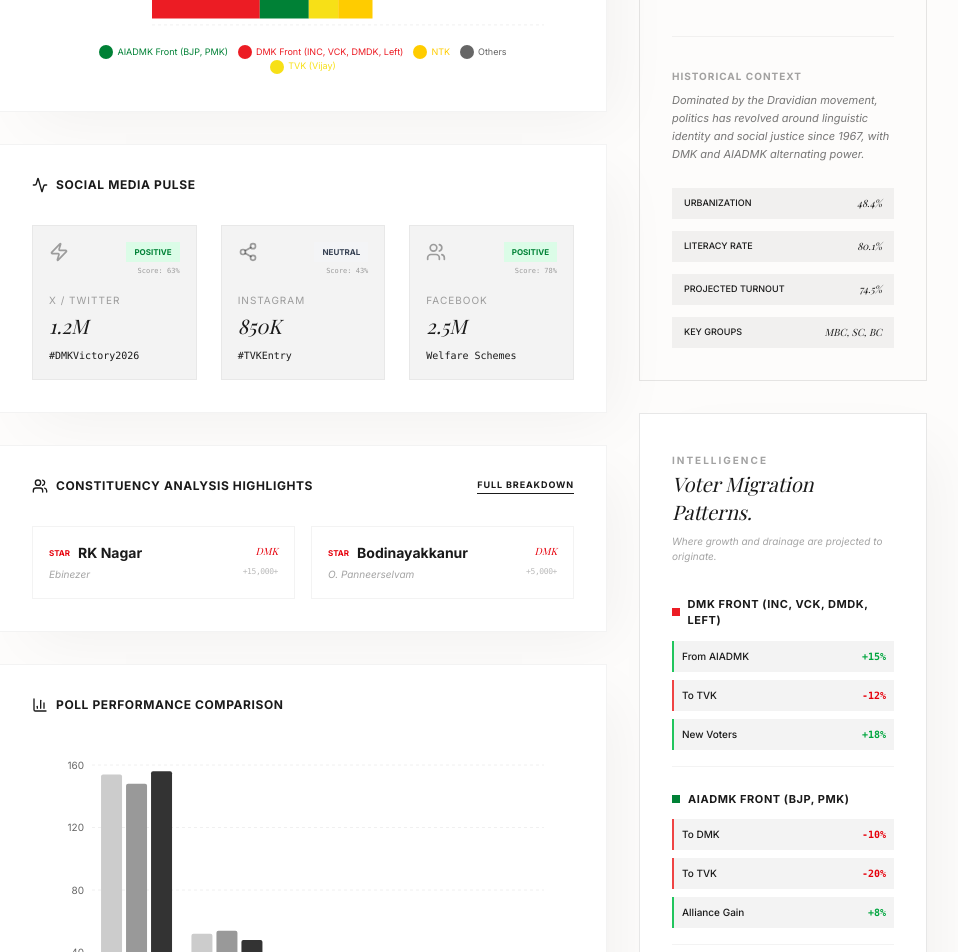
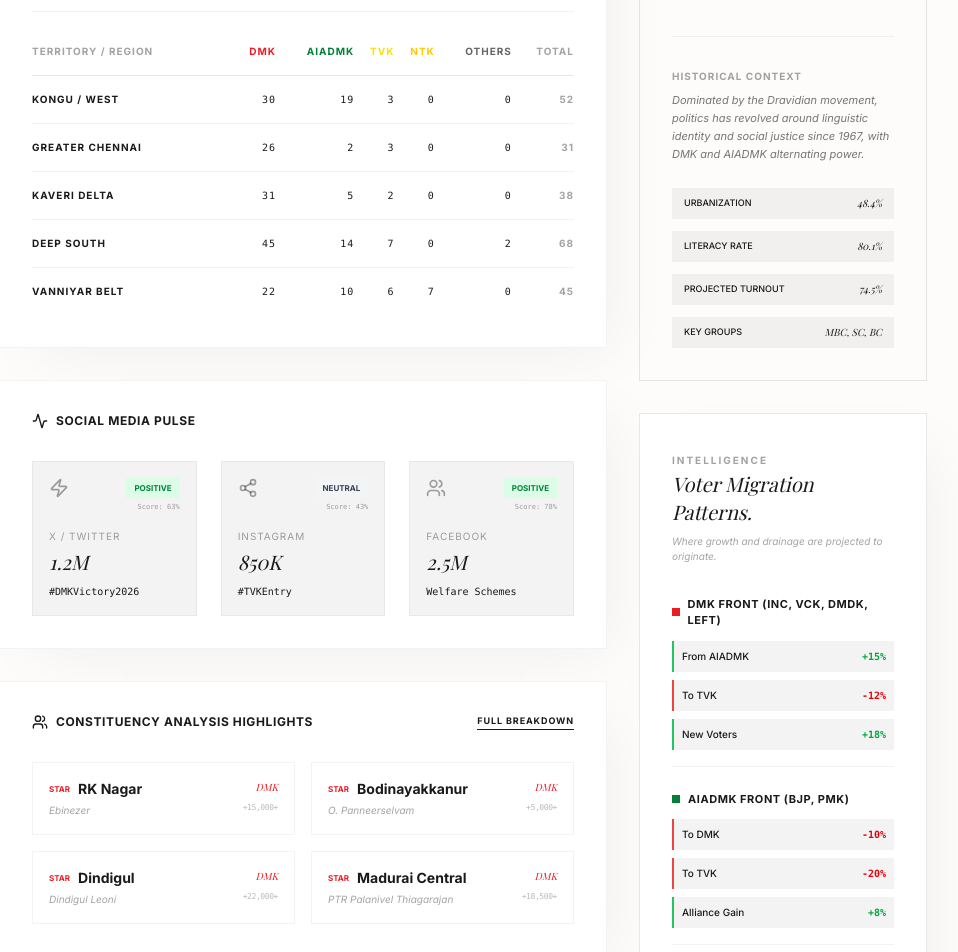
Before and after one commit to cryptochitty/Tn-election-, a React (Vite) app: page / in a window 1280 px wide. Shown: the part 960-1912 px from the top of the page, without its empty margins (305-1263 px from the left). Built offline with nearby package versions, Linux system fonts and the light colour scheme; a web font is replaced by a local one.

Commit message:
feat: Add regionId to constituencies
Introduces the `regionId` property to constituency data, enabling better organization and filtering by geographical region. This enhances the application's ability to analyze electoral data on a more granular level.

```diff
--- a/src/App.tsx
+++ b/src/App.tsx
@@ -89,11 +89,23 @@
       { id: 'north', label: 'Vanniyar Belt', total: 45, partySeats: { dmk: 22, aiadmk: 10, tvk: 6, ntk: 7 } },
     ],
     constituencies: [
-      { id: 'rk-nagar', name: 'RK Nagar', type: 'Star', leading: 'DMK', margin: '15,000+', candidate: 'Ebinezer', history: [12000, 14000, 15000] },
-      { id: 'kolathur', name: 'Kolathur', type: 'Safe', leading: 'DMK', margin: '45,000+', candidate: 'M.K. Stalin', history: [40000, 42000, 45000] },
-      { id: 'bodinayakkanur', name: 'Bodinayakkanur', type: 'Star', leading: 'DMK', margin: '5,000+', candidate: 'O. Panneerselvam', history: [1000, 3000, 5000] },
-      { id: 'coimbatore-south', name: 'Coimbatore South', type: 'Swing', leading: 'AIADMK', margin: '1,200+', candidate: 'BJP-Coalition', history: [2500, 1800, 1200] },
-      { id: 'edelapuram', name: 'Edappadi', type: 'Safe', leading: 'AIADMK', margin: '30,000+', candidate: 'E.K. Palaniswami', history: [28000, 29000, 30000] },
+      { id: 'rk-nagar', name: 'RK Nagar', type: 'Star', leading: 'DMK', margin: '15,000+', candidate: 'Ebinezer', regionId: 'chennai', history: [12000, 14000, 15000] },
+      { id: 'kolathur', name: 'Kolathur', type: 'Safe', leading: 'DMK', margin: '45,000+', candidate: 'M.K. Stalin', regionId: 'chennai', history: [40000, 42000, 45000] },
+      { id: 'bodinayakkanur', name: 'Bodinayakkanur', type: 'Star', leading: 'DMK', margin: '5,000+', candidate: 'O. Panneerselvam', regionId: 'south', history: [1000, 3000, 5000] },
+      { id: 'coimbatore-south', name: 'Coimbatore South', type: 'Swing', leading: 'AIADMK', margin: '1,200+', candidate: 'BJP-Coalition', regionId: 'kongu', history: [2500, 1800, 1200] },
+      { id: 'edappadi', name: 'Edappadi', type: 'Safe', leading: 'AIADMK', margin: '30,000+', candidate: 'E.K. Palaniswami', regionId: 'kongu', history: [28000, 29000, 30000] },
+      { id: 'dindigul', name: 'Dindigul', type: 'Star', leading: 'DMK', margin: '22,000+', candidate: 'Dindigul Leoni', regionId: 'south', history: [18000, 20000, 22000] },
+      { id: 'madurai-central', name: 'Madurai Central', type: 'Star', leading: 'DMK', margin: '18,500+', candidate: 'PTR Palanivel Thiagarajan', regionId: 'south', history: [16000, 17500, 18500] },
+      { id: 'trichy-east', name: 'Trichy (East)', type: 'Swing', leading: 'DMK', margin: '4,000+', candidate: 'Inigo Irudhayaraj', regionId: 'delta', history: [8000, 6000, 4000] },
+      { id: 'villupuram', name: 'Villupuram', type: 'Swing', leading: 'AIADMK', margin: '2,500+', candidate: 'C.V. Shanmugam', regionId: 'north', history: [5000, 4000, 2500] },
+      { id: 'thanjavur', name: 'Thanjavur', type: 'Safe', leading: 'DMK', margin: '28,000+', candidate: 'Anbalagan', regionId: 'delta', history: [25000, 26000, 28000] },
+      { id: 'coimbatore-north', name: 'Coimbatore North', type: 'Swing', leading: 'AIADMK', margin: '3,800+', candidate: 'Amman Arjunan', regionId: 'kongu', history: [6000, 5000, 3800] },
+      { id: 'salem-south', name: 'Salem South', type: 'Safe', leading: 'AIADMK', margin: '22,000+', candidate: 'Balasubramanian', regionId: 'kongu', history: [20000, 21000, 22000] },
+      { id: 'erode-east', name: 'Erode East', type: 'Star', leading: 'DMK', margin: '66,000+', candidate: 'E.V.K.S. Elangovan', regionId: 'kongu', history: [10000, 35000, 66000] },
+      { id: 'tiruppur-south', name: 'Tiruppur South', type: 'Swing', leading: 'AIADMK', margin: '1,500+', candidate: 'Gunasekaran', regionId: 'kongu', history: [3000, 2200, 1500] },
+      { id: 'thoothukudi', name: 'Thoothukudi', type: 'Safe', leading: 'DMK', margin: '35,000+', candidate: 'Geetha Jeevan', regionId: 'south', history: [30000, 32000, 35000] },
+      { id: 'ramanathapuram', name: 'Ramanathapuram', type: 'Star', leading: 'DMK', margin: '12,000+', candidate: 'K. Muthuramalingam', regionId: 'south', history: [8000, 10000, 12000] },
+      { id: 'kancheepuram', name: 'Kancheepuram', type: 'Safe', leading: 'DMK', margin: '20,000+', candidate: 'Ezhilarasan', regionId: 'north', history: [15000, 18000, 20000] },
     ],
     parties: [
       {
@@ -207,10 +219,10 @@
       { id: 'south', label: 'South Bengal', total: 240, partySeats: { tmc: 145, bjp: 65, left: 26, others: 4 } },
     ],
     constituencies: [
-      { id: 'nandigram', name: 'Nandigram', type: 'Star', leading: 'BJP', margin: '1,500+', candidate: 'Suvendu Adhikari', history: [4000, 2500, 1500] },
-      { id: 'bhawanipore', name: 'Bhawanipore', type: 'Safe', leading: 'TMC', margin: '50,000+', candidate: 'Mamata Banerjee', history: [45000, 48000, 50000] },
-      { id: 'diamond-harbour', name: 'Diamond Harbour', type: 'Safe', leading: 'TMC', margin: '40,000+', candidate: 'Abhishek Banerjee', history: [35000, 38000, 40000] },
-      { id: 'singur', name: 'Singur', type: 'Swing', leading: 'TMC', margin: '5,000+', candidate: 'Bechara Manna', history: [2000, 3500, 5000] },
+      { id: 'nandigram', name: 'Nandigram', type: 'Star', leading: 'BJP', margin: '1,500+', candidate: 'Suvendu Adhikari', regionId: 'south', history: [4000, 2500, 1500] },
+      { id: 'bhawanipore', name: 'Bhawanipore', type: 'Safe', leading: 'TMC', margin: '50,000+', candidate: 'Mamata Banerjee', regionId: 'south', history: [45000, 48000, 50000] },
+      { id: 'diamond-harbour', name: 'Diamond Harbour', type: 'Safe', leading: 'TMC', margin: '40,000+', candidate: 'Abhishek Banerjee', regionId: 'south', history: [35000, 38000, 40000] },
+      { id: 'singur', name: 'Singur', type: 'Swing', leading: 'TMC', margin: '5,000+', candidate: 'Bechara Manna', regionId: 'south', history: [2000, 3500, 5000] },
     ],
     parties: [
       { id: 'tmc', name: 'AITC/TMC', color: '#31a354', seats: 165, voteShare: 45.2, momentum: 0, factor: 'Welfare Delivery', factorImpact: 88 },
@@ -256,9 +268,9 @@
       { id: 'barak', label: 'Barak Valley', total: 15, partySeats: { bjp: 10, congress: 4, aiudf: 1 } },
     ],
     constituencies: [
-      { id: 'jalukbari', name: 'Jalukbari', type: 'Safe', leading: 'BJP', margin: '100,000+', candidate: 'Himanta Biswa Sarma', history: [90000, 95000, 100000] },
-      { id: 'majuli', name: 'Majuli', type: 'Star', leading: 'BJP', margin: '20,000+', candidate: 'Bhuban Gam', history: [15000, 18000, 20000] },
-      { id: 'titabar', name: 'Titabar', type: 'Safe', leading: 'Congress', margin: '15,000+', candidate: 'Bhaskar Jyoti Baruah', history: [12000, 14000, 15000] },
+      { id: 'jalukbari', name: 'Jalukbari', type: 'Safe', leading: 'BJP', margin: '100,000+', candidate: 'Himanta Biswa Sarma', regionId: 'brahmaputra', history: [90000, 95000, 100000] },
+      { id: 'majuli', name: 'Majuli', type: 'Star', leading: 'BJP', margin: '20,000+', candidate: 'Bhuban Gam', regionId: 'brahmaputra', history: [15000, 18000, 20000] },
+      { id: 'titabar', name: 'Titabar', type: 'Safe', leading: 'Congress', margin: '15,000+', candidate: 'Bhaskar Jyoti Baruah', regionId: 'brahmaputra', history: [12000, 14000, 15000] },
     ],
     parties: [
       { id: 'bjp', name: 'BJP+', color: '#FF9933', seats: 75, voteShare: 44.5, momentum: 0, factor: 'Infrastructure', factorImpact: 82 },
@@ -590,11 +602,13 @@
                   </div>
 
                   <div className="grid grid-cols-1 md:grid-cols-2 gap-4 max-h-[60vh] overflow-y-auto pr-2 custom-scrollbar">
-                    {stateData.constituencies?.filter(c =>
-                      c.name.toLowerCase().includes(searchTerm.toLowerCase()) ||
-                      c.candidate.toLowerCase().includes(searchTerm.toLowerCase()) ||
-                      c.leading.toLowerCase().includes(searchTerm.toLowerCase())
-                    ).map((c) => (
+                    {stateData.constituencies?.filter(c => {
+                      const matchesSearch = c.name.toLowerCase().includes(searchTerm.toLowerCase()) ||
+                                           c.candidate.toLowerCase().includes(searchTerm.toLowerCase()) ||
+                                           c.leading.toLowerCase().includes(searchTerm.toLowerCase());
+                      const matchesRegion = activeRegion === 'all' || (c as any).regionId === activeRegion;
+                      return matchesSearch && matchesRegion;
+                    }).map((c) => (
                       <div
                         key={c.id}
                         onClick={() => setSelectedConstituencyId(c.id)}
@@ -646,7 +660,7 @@
                           </div>
                           <div className="flex justify-between items-center">
                             <span className="text-[9px] uppercase text-brand-text/40">Leading</span>
-                            <span className="text-xs font-serif italic text-brand-accent">{c.leading}</span>
+                            <span className="text-xs font-serif italic" style={{ color: stateData.parties.find(p => p.id === c.leading.toLowerCase() || p.name.includes(c.leading))?.color || 'inherit' }}>{c.leading}</span>
                           </div>
                           <div className="flex justify-between items-center">
                             <span className="text-[9px] uppercase text-brand-text/40">Est. Margin</span>
@@ -1106,15 +1120,15 @@
                       </p>
                     </div>
 
-                    {/* regional party split - new section */}
+                    {/* Regional Party Split Chart */}
                     <div className="bg-white border border-brand-text/5 p-8 shadow-[20px_20px_60px_-15px_rgba(0,0,0,0.05)]">
                       <div className="flex justify-between items-center mb-8">
                         <div className="flex items-center gap-2">
                           <MapIcon size={16} />
-                          <h3 className="text-xs font-bold uppercase tracking-wider">Regional Party Split</h3>
-                        </div>
-                      </div>
-                      <div className="h-[400px] w-full">
+                          <h3 className="text-xs font-bold uppercase tracking-wider">Regional Seat Distribution</h3>
+                        </div>
+                      </div>
+                      <div className="h-[300px] w-full mb-8">
                         <ResponsiveContainer width="100%" height="100%">
                           <BarChart
                             layout="vertical"
@@ -1142,6 +1156,34 @@
                           </BarChart>
                         </ResponsiveContainer>
                       </div>
+
+                      {/* District-wise / Region-wise Data Table */}
+                      <div className="overflow-x-auto border-t border-brand-text/5 pt-8">
+                        <table className="w-full text-[10px] uppercase tracking-widest text-left">
+                          <thead>
+                            <tr className="border-b border-brand-text/10">
+                              <th className="pb-4 font-bold opacity-40">Territory / Region</th>
+                              {stateData.parties.map(p => (
+                                <th key={p.id} className="pb-4 font-bold text-right" style={{ color: p.color }}>{p.id}</th>
+                              ))}
+                              <th className="pb-4 font-bold text-right opacity-40">Total</th>
+                            </tr>
+                          </thead>
+                          <tbody className="divide-y divide-brand-text/5">
+                            {stateData.regions.slice(1).map(region => (
+                              <tr key={region.id} className={`hover:bg-brand-text/5 transition-colors ${activeRegion === region.id ? 'bg-brand-accent/5' : ''}`}>
+                                <td className="py-4 font-bold">{region.label}</td>
+                                {stateData.parties.map(p => (
+                                  <td key={p.id} className="py-4 text-right font-mono">
+                                    {region.partySeats?.[p.id] || 0}
+                                  </td>
+                                ))}
+                                <td className="py-4 text-right font-bold opacity-40">{region.total}</td>
+                              </tr>
+                            ))}
+                          </tbody>
+                        </table>
+                      </div>
                     </div>
 
                     {/* Social Media Pulse - new section */}
@@ -1193,17 +1235,21 @@
                         </button>
                       </div>
                       <div className="grid grid-cols-1 md:grid-cols-2 gap-4">
-                        {(stateData.constituencies?.filter(c => c.type === 'Star') || []).slice(0, 4).map((c) => (
+                        {(stateData.constituencies?.filter(c => {
+                          const isStar = c.type === 'Star';
+                          const matchesRegion = activeRegion === 'all' || (c as any).regionId === activeRegion;
+                          return isStar && matchesRegion;
+                        }) || []).slice(0, 4).map((c) => (
                           <div key={c.id} className="p-4 border border-brand-text/5 bg-brand-bg/10 flex justify-between items-center group cursor-pointer hover:border-brand-accent/30 transition-colors" onClick={() => handleOpenDeepDive(c.id)}>
                             <div>
                               <div className="flex items-center gap-2 mb-1">
-                                <span className={`text-[8px] uppercase font-bold ${c.leading === 'DMK' ? 'text-red-600' : 'text-brand-accent'}`}>{c.type}</span>
+                                <span className="text-[8px] uppercase font-bold" style={{ color: stateData.parties.find(p => p.id === c.leading.toLowerCase() || p.name.includes(c.leading))?.color || '#666' }}>{c.type}</span>
                                 <h4 className="text-sm font-bold">{c.name}</h4>
                               </div>
                               <p className="text-[10px] text-brand-text/40 italic">{c.candidate}</p>
                             </div>
                             <div className="text-right">
-                              <span className={`text-[10px] font-serif italic block leading-none ${c.leading === 'DMK' ? 'text-red-600' : 'text-brand-text'}`}>{c.leading}</span>
+                              <span className="text-[10px] font-serif italic block leading-none" style={{ color: stateData.parties.find(p => p.id === c.leading.toLowerCase() || p.name.includes(c.leading))?.color || 'inherit' }}>{c.leading}</span>
                               <span className="text-[8px] uppercase tracking-tighter text-brand-text/30 font-mono">+{c.margin}</span>
                             </div>
                           </div>
```
